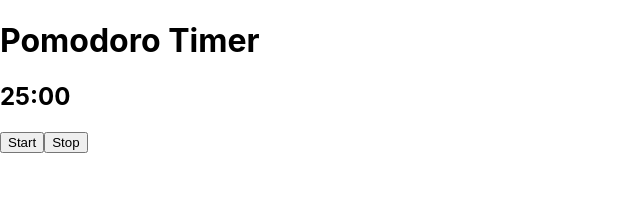
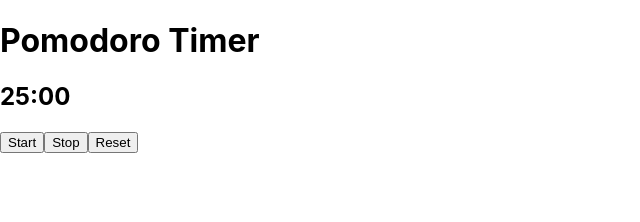
Before and after one commit to su1415/timer_app, a React (Create React App) app: page / in a window 1280 px wide. Shown: the top 222 px of the page, without its empty margins (0-640 px from the left). Built offline with nearby package versions, Linux system fonts and the light colour scheme.

Commit message:
feat: reset機能を追加

```diff
--- a/src/Timer.js
+++ b/src/Timer.js
@@ -1,7 +1,9 @@
 import React, { useState, useEffect } from "react";
 
+const workTime = 25 * 60;
+
 const Timer = () => {
-  const [timeLeft, setTimeLeft] = useState(25 * 60);
+  const [timeLeft, setTimeLeft] = useState(workTime);
   const [isActive, setIsActive] = useState(false);
 
   useEffect(() => {
@@ -26,11 +28,17 @@ const Timer = () => {
     return `${minutes}:${remainingSeconds < 10 ? "0" : ""}${remainingSeconds}`
   };
 
+  const onResetClick = () => {
+    setTimeLeft(workTime);
+    setIsActive(false);
+  };
+
   return (
     <div>
       <h2>{ formatTime(timeLeft) }</h2>
       <button onClick={ () => setIsActive(true) }>Start</button>
       <button onClick={ () => setIsActive(false) }>Stop</button>
+      <button onClick={ onResetClick }>Reset</button>
     </div>
   );
 };
```
